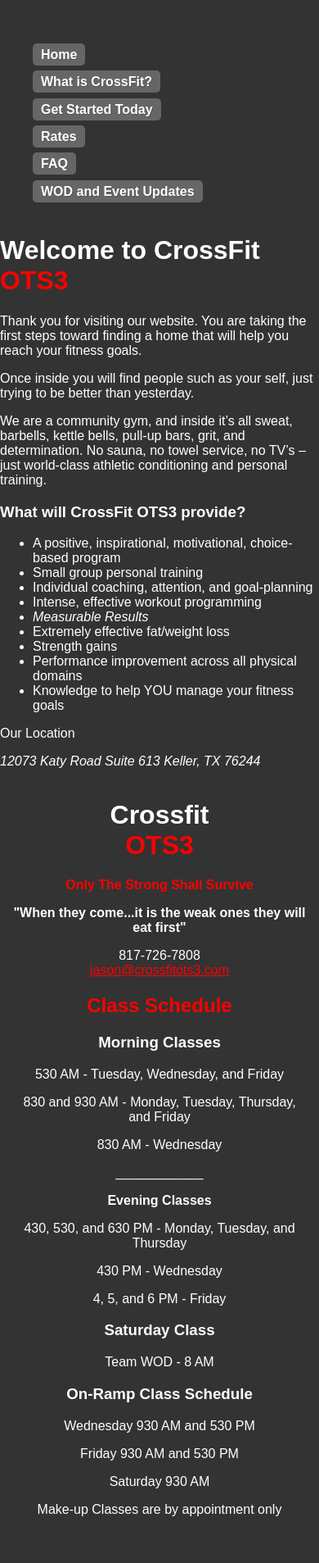
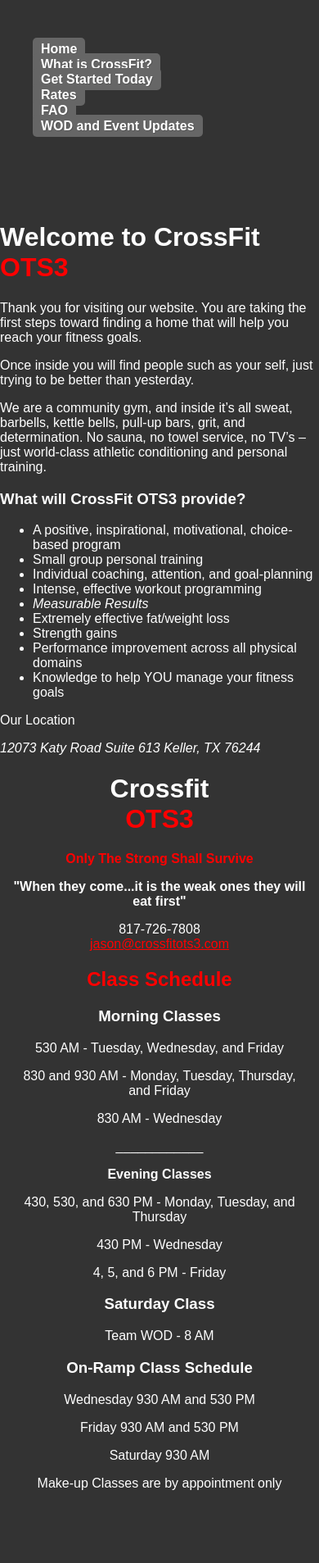
Before and after one commit to knurdtech/cfots3-bb, a Jekyll site: the page built from index.md, in a window 390 px wide. Shown: the whole page at 82% size. Built offline with Jekyll 4.4.1, drawn with Linux system fonts in a browser that asks for light colours; after the commit the page ends 1859 px from its top, so only the background shows below that.

Commit message:
set breakpoint to display:block for firefox

```diff
--- a/css/style.css
+++ b/css/style.css
@@ -108,8 +108,9 @@
 }
 @media all and (max-width: 799px) {
   #main {
+    display: block;/* Trying this for Firefox
     -moz-flex-flow: column;
-    flex-flow: column;
+    flex-flow: column;*/
   }
   .content, aside {
     order: 0;
@@ -118,8 +119,9 @@
     background: none #333 no-repeat;
   }
   nav ul {
+    display: block;/*
     -moz-flex-flow: column;
-    flex-flow: column;
+    flex-flow: column;*/
     min-height: 200px;
   }
   .content img {
```
